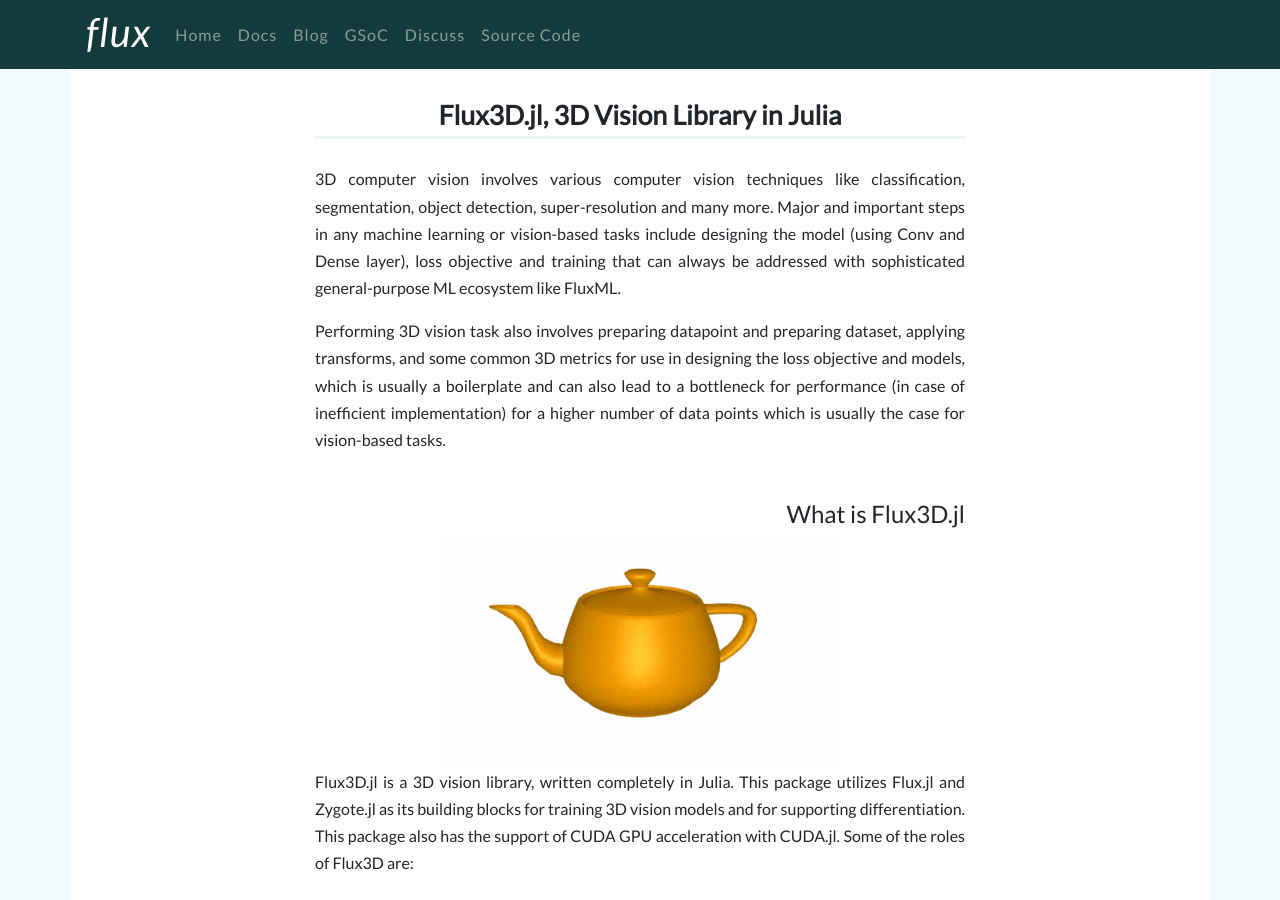
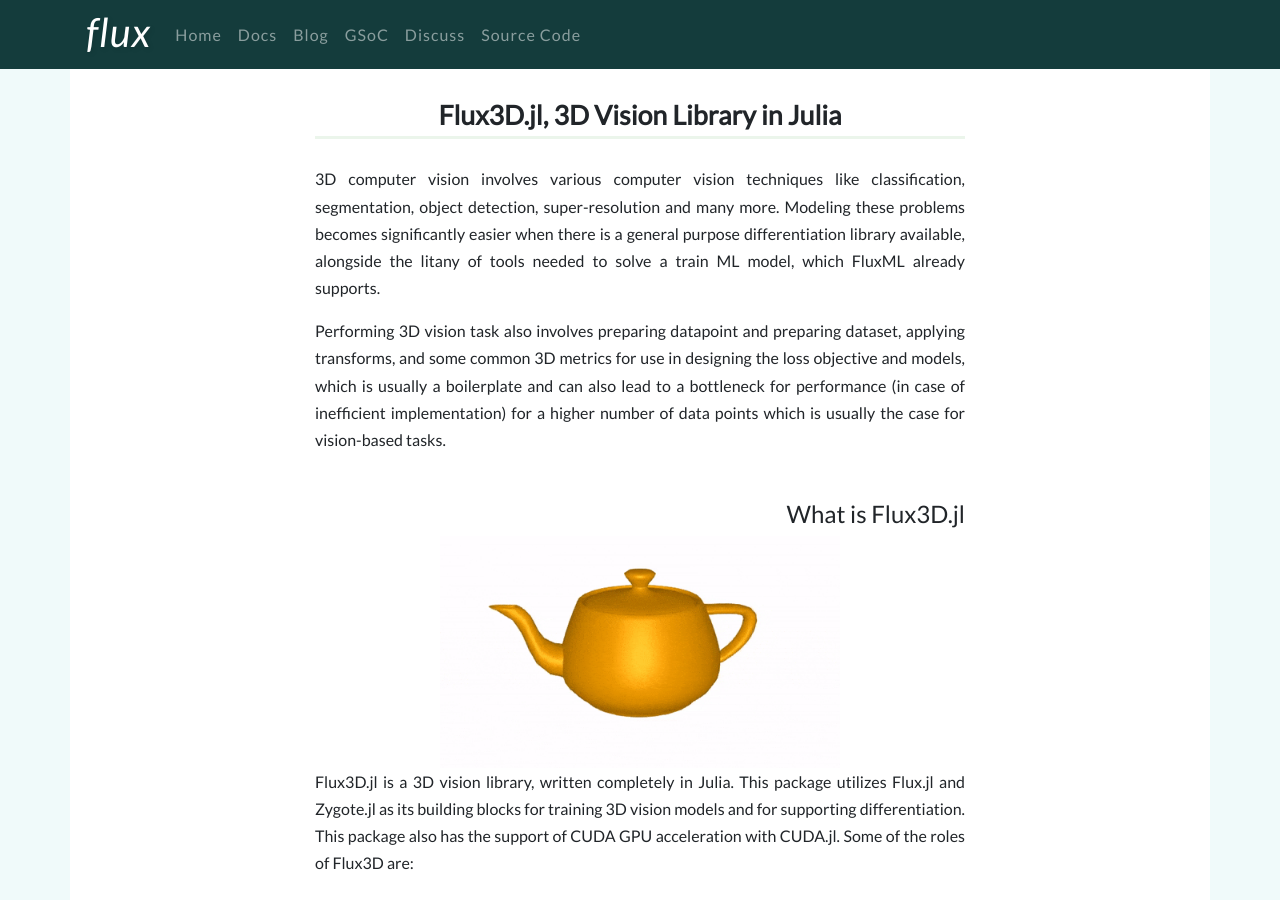
Before and after one commit to FluxML/fluxml.github.io, a Jekyll site: the page built from _posts/2020-09-08-Flux3D.md, in a window 1280 px wide and 900 px high. Built offline with Jekyll 4.4.1, drawn with Linux system fonts in a browser that asks for light colours; nearby versions of some CDN libraries; comment, search, counter and statistics services are not loaded.

Commit message:
Update _posts/2020-09-08-Flux3D.md
Co-authored-by: Dhairya Gandhi <dhairya@juliacomputing.com>

```diff
--- a/_posts/2020-09-08-Flux3D.md
+++ b/_posts/2020-09-08-Flux3D.md
@@ -4,7 +4,7 @@
 layout: blog
 ---
 
-3D computer vision involves various computer vision techniques like classification, segmentation, object detection, super-resolution and many more. Major and important steps in any machine learning or vision-based tasks include designing the model (using Conv and Dense layer), loss objective and training that can always be addressed with sophisticated general-purpose ML ecosystem like FluxML.
+3D computer vision involves various computer vision techniques like classification, segmentation, object detection, super-resolution and many more. Modeling these problems becomes significantly easier when there is a general purpose differentiation library available, alongside the litany of tools needed to solve a train ML model, which FluxML already supports.
 
 Performing 3D vision task also involves preparing datapoint and preparing dataset, applying transforms, and some common 3D metrics for use in designing the loss objective and models, which is usually a boilerplate and can also lead to a bottleneck for performance (in case of inefficient implementation) for a higher number of data points which is usually the case for vision-based tasks.
 
```
